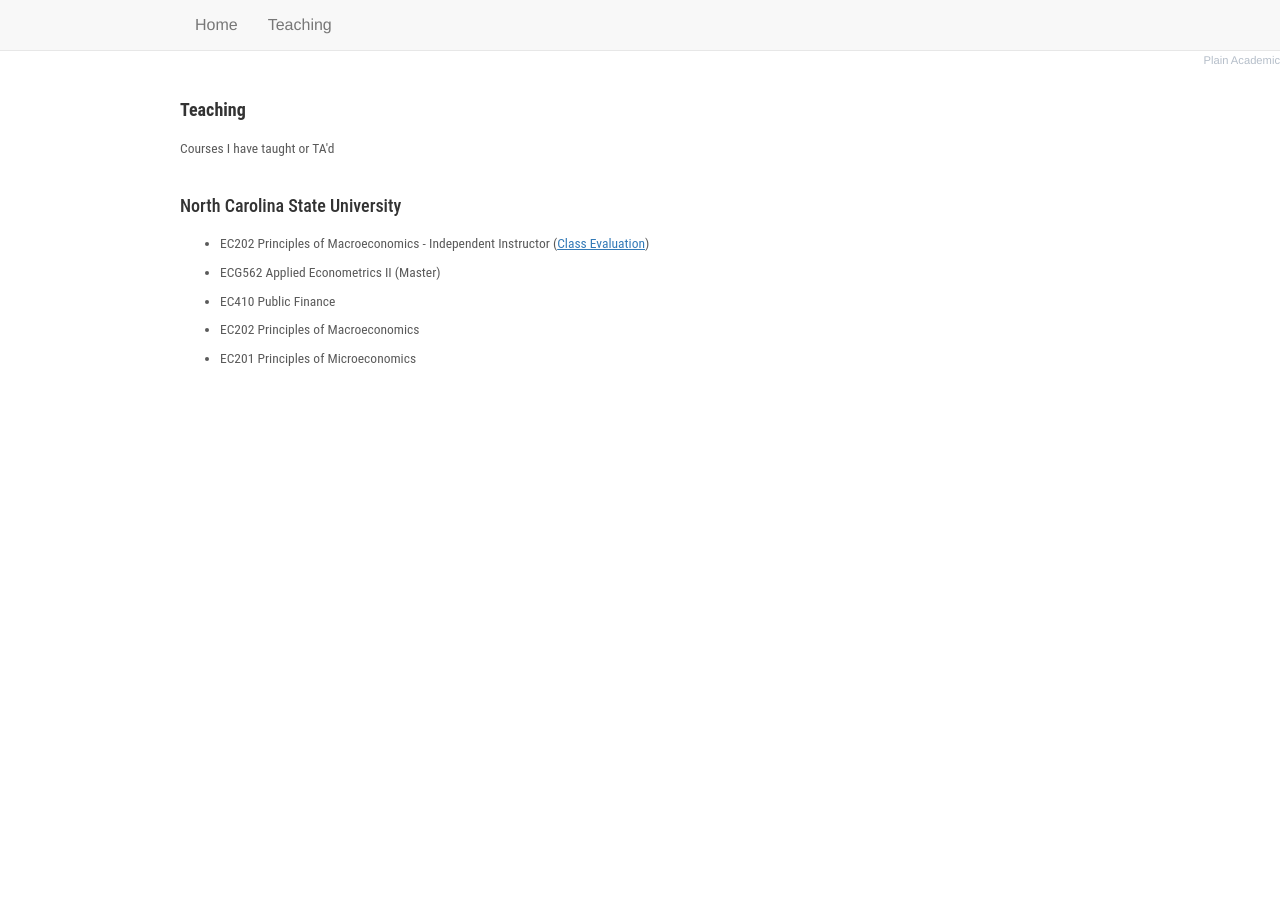
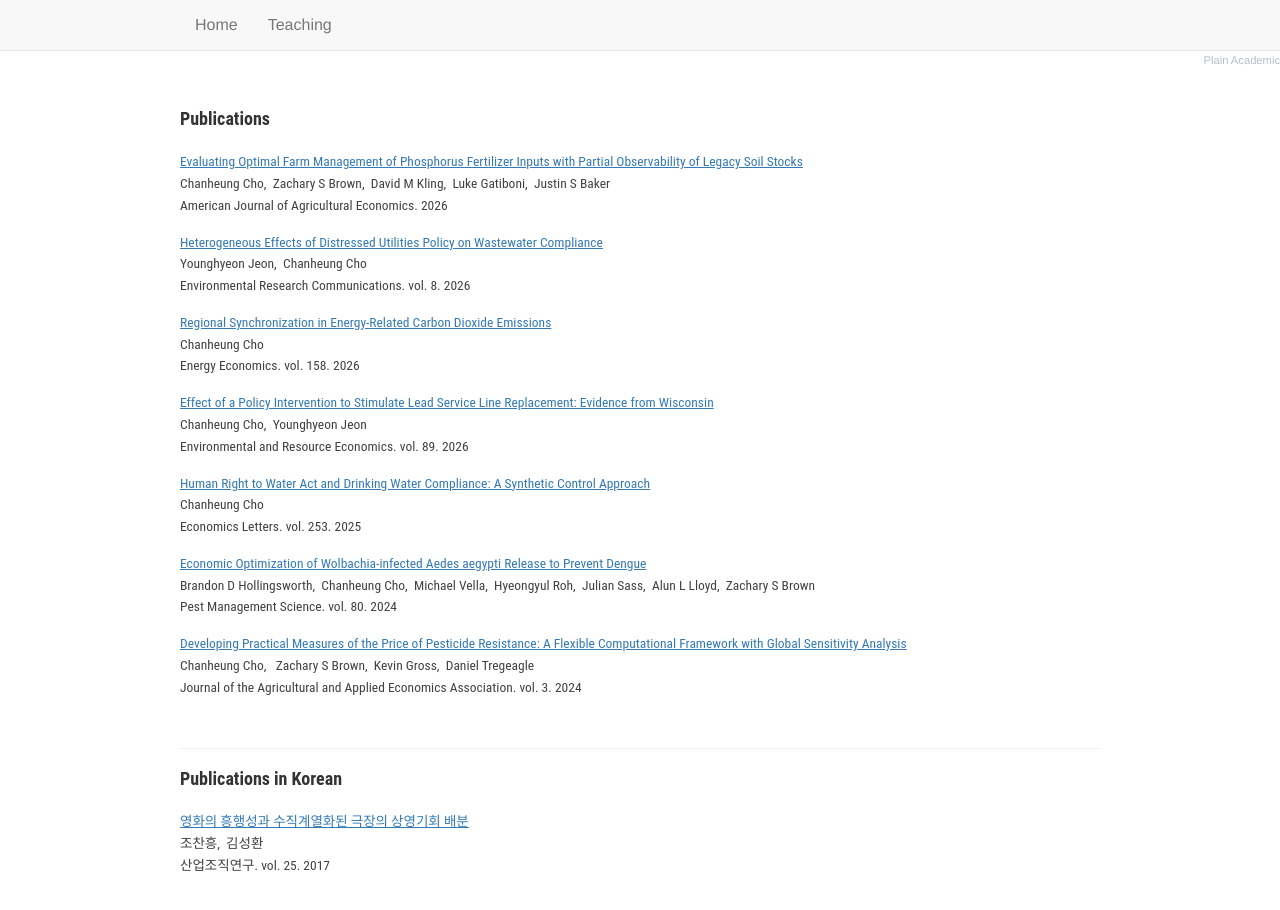
Before and after one commit to ChanheungCho/ChanheungCho.github.io, a plain HTML site: page Research.html in a window 1280 px wide. Before the commit the page ends 800 px from the top, so only its background shows below. Drawn offline with nearby package versions, Linux system fonts and the light colour scheme.

Commit message:
Update Research.html

```diff
--- a/Research.html
+++ b/Research.html
@@ -47,17 +47,60 @@
 <!-- Teaching -->
         <div class="col-md-12" style="margin-top:0.5cm;margin-bottom:0.5cm;font-size:13.5px;">
 
-		<h4><strong>Teaching </strong></h4>
-		<p style="margin-top:0.5cm;margin-bottom:1cm;color:#5a5a5a;">Courses I have taught or TA'd</p>
-		<h4 style="margin-top:0.5cm;margin-bottom:0.5cm;">North Carolina State University</h4>
-                <ul>
-                <li class="paper" style="margin-bottom:0.25cm;color:#5a5a5a;">EC202 Principles of Macroeconomics - Independent Instructor (<a href="https://drive.google.com/file/d/1MEHBT6E3-lLHlJn0t_9EGi8kywCbEbKP/view" target="_blank"><u>Class Evaluation</u></a>)</li>
-		<li class="paper" style="margin-bottom:0.25cm;color:#5a5a5a;">ECG562 Applied Econometrics II (Master)</li>
-		<li class="paper" style="margin-bottom:0.25cm;color:#5a5a5a;">EC410 Public Finance</li>
-		<li class="paper" style="margin-bottom:0.25cm;color:#5a5a5a;">EC202 Principles of Macroeconomics</li>
-		<li class="paper" style="margin-bottom:1cm;color:#5a5a5a;">EC201 Principles of Microeconomics</li>
-		</ul>
+<!-- Publications -->
+		<h4 style="margin-top:0.5cm;margin-bottom:0.5cm;"><strong>Publications</strong></h4>
+
+		<p style="margin-top:0.6cm;line-height:0.575cm;color:#414141;">
+			<a href="https://onlinelibrary.wiley.com/doi/10.1002/ajae.70095" target="_blank">
+			<u>Evaluating Optimal Farm Management of Phosphorus Fertilizer Inputs with Partial Observability of Legacy Soil Stocks</u></a><br />
+			Chanheung Cho,&nbsp;&nbsp;Zachary S Brown,&nbsp;&nbsp;David M Kling,&nbsp;&nbsp;Luke Gatiboni,&nbsp;&nbsp;Justin S Baker<br />
+			American Journal of Agricultural Economics. 2026</p>
+
+		<p style="margin-top:0.4cm;line-height:0.575cm;color:#414141;">
+			<a href="https://iopscience.iop.org/article/10.1088/2515-7620/ae9f32" target="_blank">
+			<u>Heterogeneous Effects of Distressed Utilities Policy on Wastewater Compliance</u></a><br />
+			Younghyeon Jeon,&nbsp;&nbsp;Chanheung Cho<br />
+			Environmental Research Communications. vol. 8. 2026</p>
+
+		<p style="margin-top:0.4cm;line-height:0.575cm;color:#414141;">
+			<a href="https://www.sciencedirect.com/science/article/pii/S0140988326002227?via%3Dihub" target="_blank">
+			<u>Regional Synchronization in Energy-Related Carbon Dioxide Emissions</u></a><br />
+			Chanheung Cho<br />
+			Energy Economics. vol. 158. 2026</p>
+
+		<p style="margin-top:0.4cm;line-height:0.575cm;color:#414141;">
+			<a href="https://link.springer.com/article/10.1007/s10640-026-01075-4" target="_blank">
+			<u>Effect of a Policy Intervention to Stimulate Lead Service Line Replacement: Evidence from Wisconsin</u></a><br />
+			Chanheung Cho,&nbsp;&nbsp;Younghyeon Jeon<br />
+			Environmental and Resource Economics. vol. 89. 2026</p>
+
+		<p style="margin-top:0.4cm;line-height:0.575cm;color:#414141;">
+			<a href="https://www.sciencedirect.com/science/article/pii/S0165176525001983" target="_blank">
+			<u>Human Right to Water Act and Drinking Water Compliance: A Synthetic Control Approach</u></a><br />
+			Chanheung Cho<br />
+			Economics Letters. vol. 253. 2025</p>
+
+        <p style="margin-top:0.4cm;line-height:0.575cm;color:#414141;">
+			<a href="https://scijournals.onlinelibrary.wiley.com/doi/10.1002/ps.8086" target="_blank">
+			<u>Economic Optimization of Wolbachia-infected Aedes aegypti Release to Prevent Dengue</u></a><br />
+			Brandon D Hollingsworth,&nbsp;&nbsp;Chanheung Cho,&nbsp;&nbsp;Michael Vella,&nbsp;&nbsp;Hyeongyul Roh,&nbsp;&nbsp;Julian Sass,&nbsp;&nbsp;Alun L Lloyd,&nbsp;&nbsp;Zachary S Brown<br />
+			Pest Management Science. vol. 80. 2024</p>
+
+		<p style="margin-top:0.4cm;line-height:0.575cm;color:#414141;">
+			<a href="https://onlinelibrary.wiley.com/doi/full/10.1002/jaa2.107" target="_blank">
+			<u>Developing Practical Measures of the Price of Pesticide Resistance: A Flexible Computational Framework with Global Sensitivity Analysis</u></a><br />
+			Chanheung Cho,&nbsp;&nbsp; Zachary S Brown,&nbsp;&nbsp;Kevin Gross,&nbsp;&nbsp;Daniel Tregeagle<br />
+			Journal of the Agricultural and Applied Economics Association. vol. 3. 2024</p>
 		<br>
+		<hr>
+<!-- Publications in Korean -->
+		<h4 style="margin-top:0.5cm;margin-bottom:0.5cm;"><strong>Publications in Korean</strong></h4>
+
+		<p style="margin-top:0.6cm;margin-bottom:2cm;line-height:0.575cm;color:#414141;">
+			<a href="https://www.kci.go.kr/kciportal/ci/sereArticleSearch/ciSereArtiView.kci?sereArticleSearchBean.artiId=ART002235679" target="_blank">
+			<u>영화의 흥행성과 수직계열화된 극장의 상영기회 배분</u></a><br />
+			조찬흥,&nbsp;&nbsp;김성환<br />
+			산업조직연구. vol. 25. 2017</p>
 		<br>
 	    </div>
 	</div>
```
